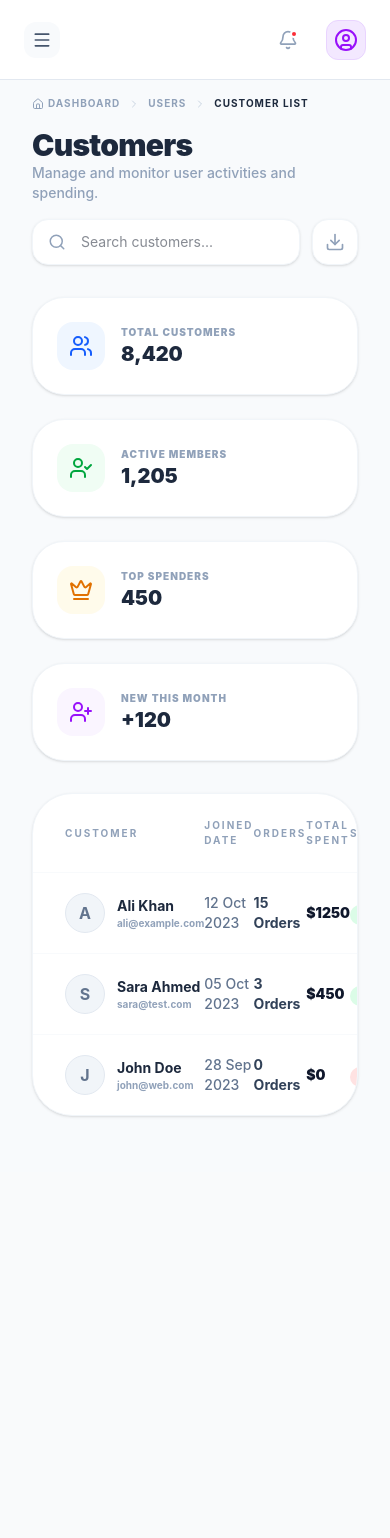
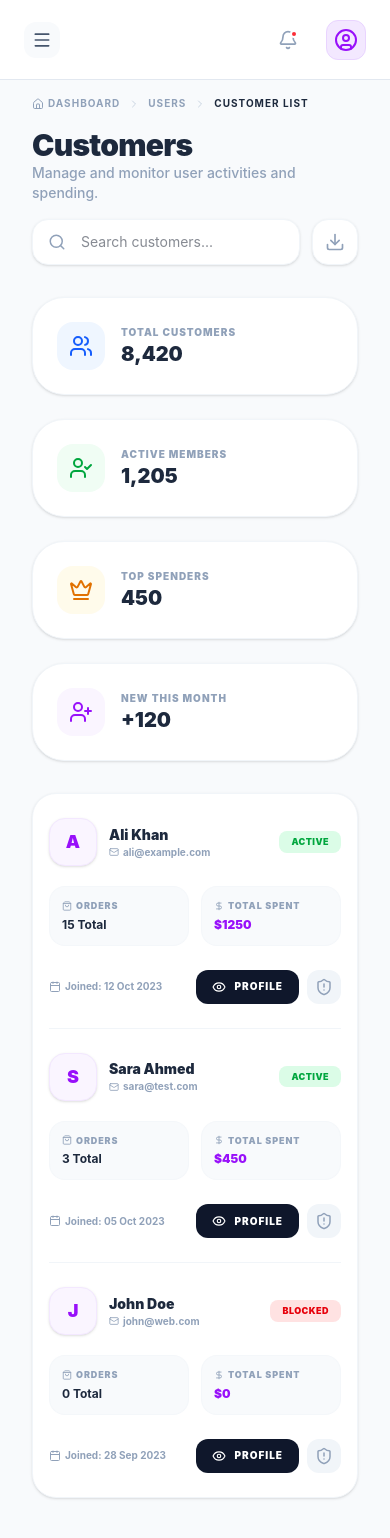
Before and after one commit to Adnan28022/ToyLand, a React (Vite) app: page /admin/customers in a window 390 px wide. Shown: the top 1538 px of the page. Before the commit the page ends 1172 px from the top, so only its background shows below. Built offline with nearby package versions, Linux system fonts and the light colour scheme.

Commit message:
customers page update done"

```diff
--- a/src/components/admin/customers/CustomerTable.jsx
+++ b/src/components/admin/customers/CustomerTable.jsx
@@ -1,11 +1,22 @@
 import React from 'react';
 import { motion } from 'framer-motion';
-import { Mail, MoreVertical, Eye, ShieldAlert } from 'lucide-react';
+import { Eye, ShieldAlert, Mail, Calendar, ShoppingBag, DollarSign } from 'lucide-react';
 
 const CustomerTable = ({ customers, onView }) => {
+
+    // Functionality: Block/Unblock handler
+    const handleStatusAction = (user) => {
+        const action = user.status === "Active" ? "Block" : "Unblock";
+        if (window.confirm(`Are you sure you want to ${action} ${user.name}?`)) {
+            alert(`${user.name} has been ${action}ed.`);
+        }
+    };
+
     return (
-        <div className="bg-white rounded-[2.5rem] border border-slate-100 shadow-sm overflow-hidden">
-            <div className="overflow-x-auto">
+        <div className="bg-white rounded-[1.5rem] md:rounded-[2.5rem] border border-slate-100 shadow-sm overflow-hidden">
+
+            {/* 1. Desktop Table View (Hidden on Mobile) */}
+            <div className="hidden md:block overflow-x-auto">
                 <table className="w-full text-left">
                     <thead>
                         <tr className="text-slate-400 text-[10px] font-black uppercase tracking-[0.2em] border-b border-slate-50">
@@ -28,12 +39,12 @@ const CustomerTable = ({ customers, onView }) => {
                             >
                                 <td className="py-5 pl-8">
                                     <div className="flex items-center gap-3">
-                                        <div className="w-10 h-10 rounded-full bg-slate-100 border border-slate-200 flex items-center justify-center font-bold text-slate-500 uppercase">
+                                        <div className="w-10 h-10 rounded-full bg-slate-100 border border-slate-200 flex items-center justify-center font-bold text-slate-500 uppercase shrink-0">
                                             {user.name.charAt(0)}
                                         </div>
-                                        <div>
-                                            <p className="text-sm font-bold text-slate-800">{user.name}</p>
-                                            <p className="text-[10px] text-slate-400 font-bold">{user.email}</p>
+                                        <div className="min-w-0">
+                                            <p className="text-sm font-bold text-slate-800 truncate">{user.name}</p>
+                                            <p className="text-[10px] text-slate-400 font-bold truncate">{user.email}</p>
                                         </div>
                                     </div>
                                 </td>
@@ -41,15 +52,27 @@ const CustomerTable = ({ customers, onView }) => {
                                 <td className="py-5 text-sm font-bold text-slate-700">{user.orders} Orders</td>
                                 <td className="py-5 text-sm font-black text-slate-900">${user.spent}</td>
                                 <td className="py-5">
-                                    <span className={`px-4 py-1 rounded-full text-[10px] font-black uppercase tracking-widest ${user.status === "Active" ? "bg-green-100 text-green-600" : "bg-red-100 text-red-600"
+                                    <span className={`px-4 py-1 rounded-xl text-[10px] font-black uppercase tracking-widest ${user.status === "Active" ? "bg-green-100 text-green-600" : "bg-red-100 text-red-600"
                                         }`}>
                                         {user.status}
                                     </span>
                                 </td>
                                 <td className="py-5 pr-8 text-right">
                                     <div className="flex items-center justify-end gap-2">
-                                        <button onClick={() => onView(user)} className="p-2.5 bg-slate-50 text-slate-400 hover:text-purple-600 hover:bg-purple-50 rounded-xl transition-all"><Eye size={18} /></button>
-                                        <button className="p-2.5 bg-slate-50 text-slate-400 hover:text-red-600 hover:bg-red-50 rounded-xl transition-all"><ShieldAlert size={18} /></button>
+                                        <button
+                                            onClick={() => onView(user)}
+                                            className="p-2.5 bg-slate-50 text-slate-400 hover:text-purple-600 hover:bg-purple-50 rounded-xl transition-all cursor-pointer"
+                                            title="View Profile"
+                                        >
+                                            <Eye size={18} />
+                                        </button>
+                                        <button
+                                            onClick={() => handleStatusAction(user)}
+                                            className="p-2.5 bg-slate-50 text-slate-400 hover:text-red-600 hover:bg-red-50 rounded-xl transition-all cursor-pointer"
+                                            title="Manage Status"
+                                        >
+                                            <ShieldAlert size={18} />
+                                        </button>
                                     </div>
                                 </td>
                             </motion.tr>
@@ -57,6 +80,81 @@ const CustomerTable = ({ customers, onView }) => {
                     </tbody>
                 </table>
             </div>
+
+            {/* 2. Mobile Card View (Visible only on Mobile) */}
+            <div className="md:hidden divide-y divide-slate-100 px-4">
+                {customers.map((user, i) => (
+                    <motion.div
+                        initial={{ opacity: 0, x: -10 }}
+                        animate={{ opacity: 1, x: 0 }}
+                        key={user.id}
+                        className="py-6 flex flex-col gap-5"
+                    >
+                        {/* Card Top: Avatar & Basic Info */}
+                        <div className="flex items-center justify-between">
+                            <div className="flex items-center gap-3">
+                                <div className="w-12 h-12 rounded-2xl bg-purple-50 text-purple-600 flex items-center justify-center font-black text-lg shadow-sm border border-purple-100">
+                                    {user.name.charAt(0)}
+                                </div>
+                                <div>
+                                    <h3 className="text-sm font-black text-slate-800">{user.name}</h3>
+                                    <div className="flex items-center gap-1 text-[10px] text-slate-400 font-bold">
+                                        <Mail size={10} /> {user.email}
+                                    </div>
+                                </div>
+                            </div>
+                            <span className={`px-3 py-1 rounded-lg text-[9px] font-black uppercase tracking-wider ${user.status === "Active" ? "bg-green-100 text-green-600" : "bg-red-100 text-red-600"
+                                }`}>
+                                {user.status}
+                            </span>
+                        </div>
+
+                        {/* Card Body: Stats Grid */}
+                        <div className="grid grid-cols-2 gap-3">
+                            <div className="bg-slate-50 p-3 rounded-2xl border border-slate-100/50">
+                                <p className="text-[9px] font-black text-slate-400 uppercase tracking-widest mb-1 flex items-center gap-1">
+                                    <ShoppingBag size={10} /> Orders
+                                </p>
+                                <p className="text-xs font-bold text-slate-800">{user.orders} Total</p>
+                            </div>
+                            <div className="bg-slate-50 p-3 rounded-2xl border border-slate-100/50">
+                                <p className="text-[9px] font-black text-slate-400 uppercase tracking-widest mb-1 flex items-center gap-1">
+                                    <DollarSign size={10} /> Total Spent
+                                </p>
+                                <p className="text-xs font-black text-purple-600">${user.spent}</p>
+                            </div>
+                        </div>
+
+                        {/* Card Bottom: Meta & Actions */}
+                        <div className="flex items-center justify-between mt-1">
+                            <div className="flex items-center gap-1 text-[10px] text-slate-400 font-bold">
+                                <Calendar size={12} /> Joined: {user.joined}
+                            </div>
+                            <div className="flex gap-2">
+                                <button
+                                    onClick={() => onView(user)}
+                                    className="px-4 py-2 bg-slate-900 text-white rounded-xl text-[10px] font-black uppercase tracking-widest flex items-center gap-2"
+                                >
+                                    <Eye size={14} /> Profile
+                                </button>
+                                <button
+                                    onClick={() => handleStatusAction(user)}
+                                    className="p-2 bg-slate-100 text-slate-400 hover:text-red-500 rounded-xl transition-colors"
+                                >
+                                    <ShieldAlert size={18} />
+                                </button>
+                            </div>
+                        </div>
+                    </motion.div>
+                ))}
+            </div>
+
+            {/* 3. Empty State (Logic for Safety) */}
+            {customers.length === 0 && (
+                <div className="p-20 text-center text-slate-300 font-black uppercase tracking-widest text-sm">
+                    No customers found
+                </div>
+            )}
         </div>
     );
 };
```
